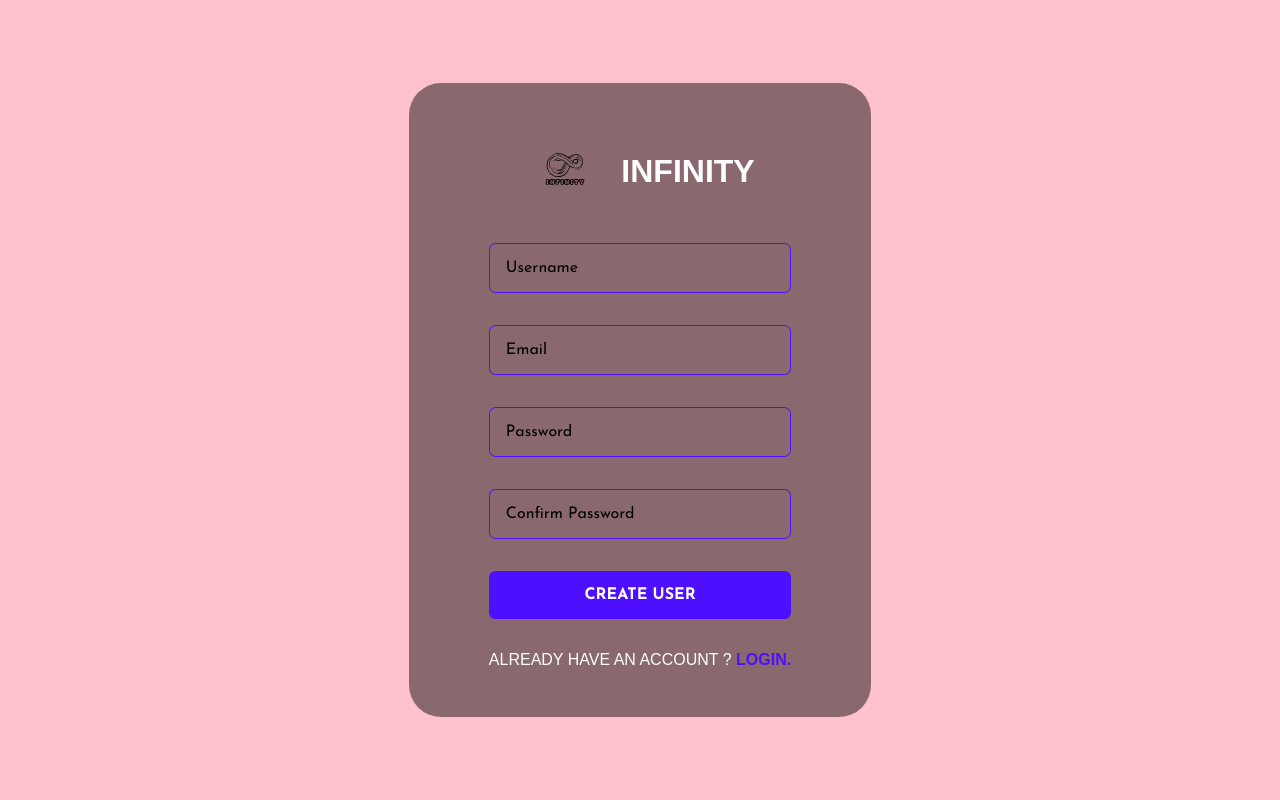
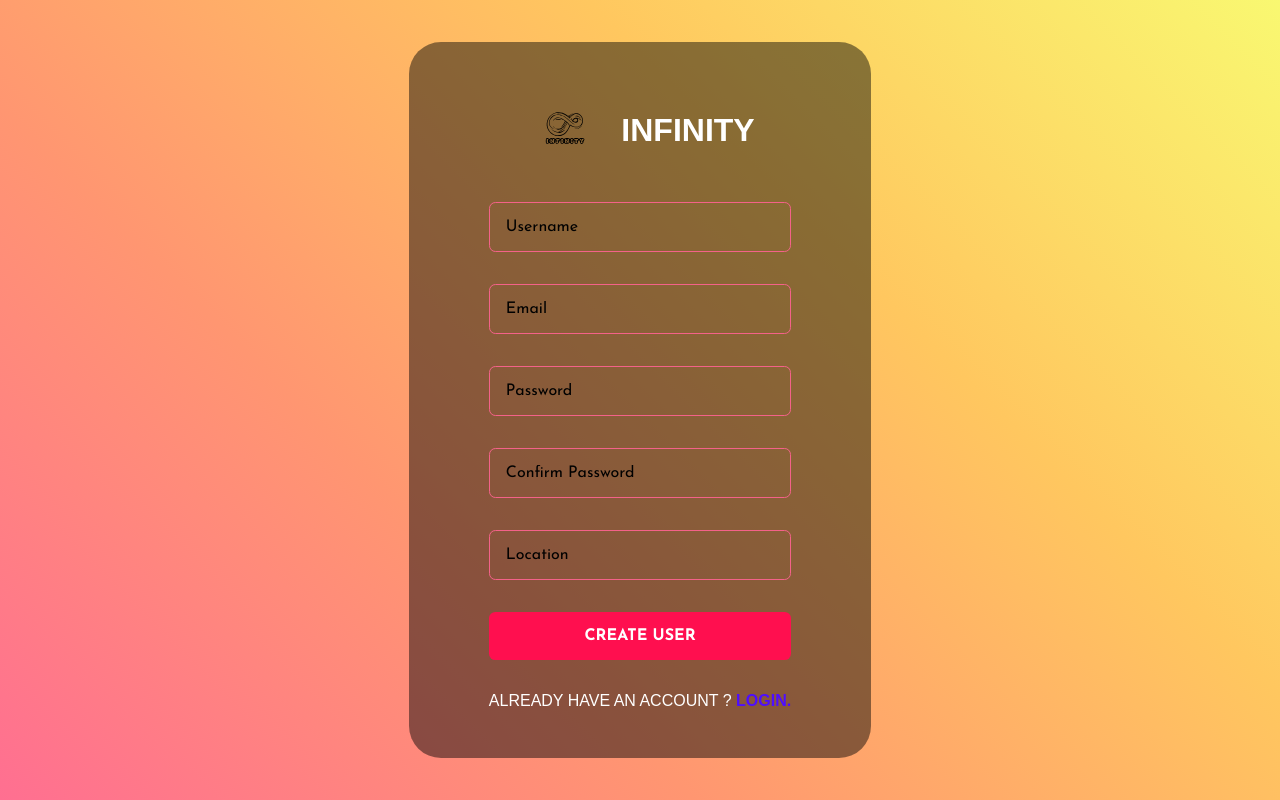
Before and after one commit to Sagar2003github/INFINITY, a React (Create React App) app in the folder public/: page /register in a window 1280 px wide. Built offline with nearby package versions, Linux system fonts and the light colour scheme; no server answers.

Commit message:
Update Register.jsx

```diff
--- a/public/src/pages/Register.jsx
+++ b/public/src/pages/Register.jsx
@@ -21,6 +21,7 @@ export default function Register() {
     email: "",
     password: "",
     confirmPassword: "",
+    location: "", // New field for location
   });
 
   useEffect(() => {
@@ -34,10 +35,10 @@ export default function Register() {
   };
 
   const handleValidation = () => {
-    const { password, confirmPassword, username, email } = values;
+    const { password, confirmPassword, username, email, location } = values;
     if (password !== confirmPassword) {
       toast.error(
-        "Password and confirm password should be same.",
+        "Password and confirm password should be the same.",
         toastOptions
       );
       return false;
@@ -49,12 +50,15 @@ export default function Register() {
       return false;
     } else if (password.length < 8) {
       toast.error(
-        "Password should be equal or greater than 8 characters.",
+        "Password should be equal to or greater than 8 characters.",
         toastOptions
       );
       return false;
     } else if (email === "") {
       toast.error("Email is required.", toastOptions);
+      return false;
+    } else if (location === "") {
+      toast.error("Location is required.", toastOptions);
       return false;
     }
 
@@ -64,11 +68,12 @@ export default function Register() {
   const handleSubmit = async (event) => {
     event.preventDefault();
     if (handleValidation()) {
-      const { email, username, password } = values;
+      const { email, username, password, location } = values;
       const { data } = await axios.post(registerRoute, {
         username,
         email,
         password,
+        location, // Include location in the request
       });
 
       if (data.status === false) {
@@ -117,6 +122,12 @@ export default function Register() {
             name="confirmPassword"
             onChange={(e) => handleChange(e)}
           />
+          <input
+            type="text"
+            placeholder="Location"
+            name="location"
+            onChange={(e) => handleChange(e)}
+          />
           <button type="submit">Create User</button>
           <span>
             Already have an account ? <Link to="/login">Login.</Link>
@@ -148,7 +159,7 @@ const FormContainer = styled.div`
   justify-content: center;
   gap: 1rem;
   align-items: center;
-  background-color:  #FFC1CC;
+  background-image: linear-gradient(45deg, #FF6F91, #FF9671, #FFC75F, #F9F871);
   .brand {
     display: flex;
     align-items: center;
@@ -176,7 +187,7 @@ const FormContainer = styled.div`
   input {
     background-color: transparent;
     padding: 1rem;
-    border: 0.1rem solid #4e0eff;
+    border: 0.1rem solid #F46289;
     border-radius: 0.4rem;
     color: white;
     width: 100%;
@@ -187,7 +198,7 @@ const FormContainer = styled.div`
     }
   }
   button {
-    background-color: #4e0eff;
+    background-color:  #FF0F4F;
     color: white;
     padding: 1rem 2rem;
     border: none;
@@ -197,7 +208,7 @@ const FormContainer = styled.div`
     font-size: 1rem;
     text-transform: uppercase;
     &:hover {
-      background-color: #4e0eff;
+      background-color:  #F2124E;
     }
   }
   span {
```
